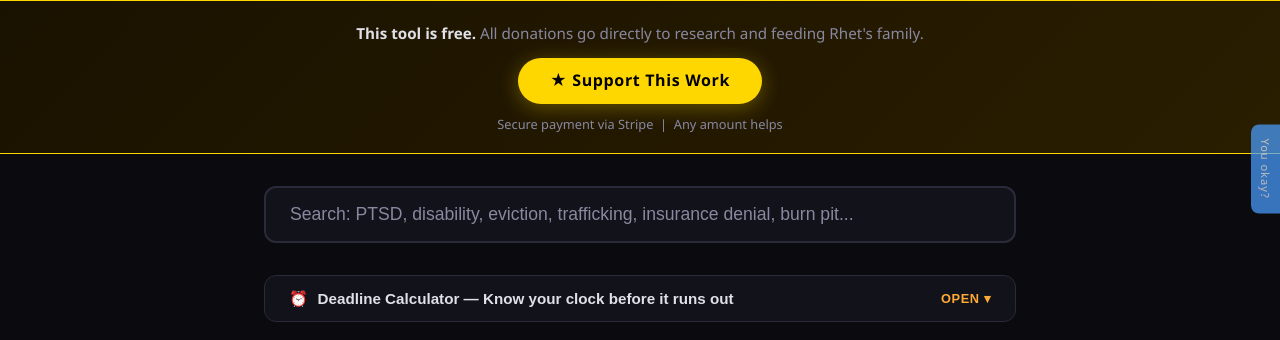
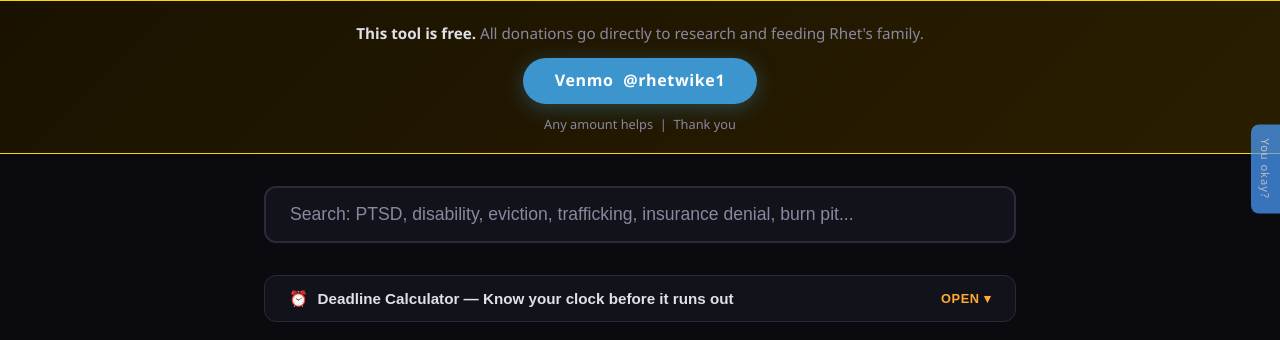
Before and after one commit to AIIT-GLITCH/victim-advocate, a Flask app: page / in a window 1280 px wide. Shown: the part 231-571 px from the top of the page. Run offline with Flask 3, Linux system fonts and the light colour scheme.

Commit message:
Add Venmo donation button, disable test Stripe link, fix build command
- templates/index.html: add Venmo @rhetwike1 button in donation banner,
  comment out test-mode Stripe link until a live payment link is generated
- render.yaml: switch buildCommand from hardcoded `pip install flask anthropic`
  to `pip install -r requirements.txt` so future dependency adds actually ship

Co-Authored-By: Claude Opus 4.6 <noreply@anthropic.com>

```diff
--- a/render.yaml
+++ b/render.yaml
@@ -2,7 +2,7 @@ services:
   - type: web
     name: victim-advocate
     runtime: python
-    buildCommand: pip install flask anthropic
+    buildCommand: pip install -r requirements.txt
     startCommand: python app.py
     envVars:
       - key: PORT
--- a/templates/index.html
+++ b/templates/index.html
@@ -187,6 +187,32 @@
         .donate-btn:hover {
             transform: translateY(-2px);
             box-shadow: 0 8px 30px rgba(255, 215, 0, 0.5);
+        }
+
+        .donate-btn-row {
+            display: flex;
+            gap: 0.8rem;
+            justify-content: center;
+            flex-wrap: wrap;
+        }
+
+        .donate-btn-venmo {
+            display: inline-block;
+            background: #3D95CE;
+            color: #fff;
+            font-weight: 700;
+            font-size: 1rem;
+            padding: 0.65rem 2rem;
+            border-radius: 30px;
+            text-decoration: none;
+            letter-spacing: 0.04em;
+            transition: transform 0.2s, box-shadow 0.2s;
+            box-shadow: 0 4px 20px rgba(61, 149, 206, 0.35);
+        }
+
+        .donate-btn-venmo:hover {
+            transform: translateY(-2px);
+            box-shadow: 0 8px 30px rgba(61, 149, 206, 0.55);
         }
 
         .donate-note {
@@ -1045,10 +1071,17 @@
 <!-- DONATION BANNER -->
 <div class="donate-banner">
     <p><strong>This tool is free.</strong> All donations go directly to research and feeding Rhet's family.</p>
-    <a class="donate-btn" href="https://buy.stripe.com/test_dRm14h8ZB4rc6jzcEDcAo00" target="_blank" rel="noopener">
-        &#9733; Support This Work
-    </a>
-    <span class="donate-note">Secure payment via Stripe &nbsp;|&nbsp; Any amount helps</span>
+    <div class="donate-btn-row">
+        {# Stripe button temporarily disabled until live payment link is generated.
+        <a class="donate-btn" href="https://buy.stripe.com/test_dRm14h8ZB4rc6jzcEDcAo00" target="_blank" rel="noopener">
+            &#9733; Support This Work
+        </a>
+        #}
+        <a class="donate-btn-venmo" href="https://account.venmo.com/u/rhetwike1" target="_blank" rel="noopener">
+            Venmo &nbsp;@rhetwike1
+        </a>
+    </div>
+    <span class="donate-note">Any amount helps &nbsp;|&nbsp; Thank you</span>
 </div>
 
 <div class="search-container">
@@ -2596,5 +2629,25 @@ document.addEventListener('keydown', e => {
 })();
 </script>
 
+<!-- DISCLAIMER FOOTER -->
+<div style="background:#0d0d14;border-top:1px solid #2a2a3a;padding:2rem 1.5rem;text-align:center;margin-top:3rem;">
+    <p style="color:#555570;font-size:0.78rem;max-width:760px;margin:0 auto;line-height:1.8;">
+        <strong style="color:#6666a0;">IMPORTANT NOTICE:</strong>
+        This tool provides general information for educational and advocacy purposes only.
+        It is <strong style="color:#6666a0;">not legal advice</strong> and does not create an attorney-client relationship.
+        While every citation, statute, and case reference has been verified at time of publication,
+        laws change, deadlines vary by jurisdiction, and individual circumstances differ.
+        <strong style="color:#6666a0;">Always verify information with a licensed attorney or qualified advocate before taking legal action.</strong>
+        The AIIT-THRESI Research Initiative, Rhet Dillard Wike, and the creators of this application
+        are not liable for any outcomes, damages, or losses arising from reliance on information
+        provided here, whether or not that information is accurate, complete, or current.
+        Use of this application constitutes acceptance of these terms.
+        If you are in a time-sensitive legal situation, contact a licensed attorney immediately.
+    </p>
+    <p style="color:#444460;font-size:0.72rem;margin-top:1rem;">
+        &copy; 2026 AIIT-THRESI Research Initiative &nbsp;|&nbsp; Rhet Dillard Wike &nbsp;|&nbsp; Council Hill, Oklahoma &nbsp;|&nbsp; Free forever.
+    </p>
+</div>
+
 </body>
 </html>
```
